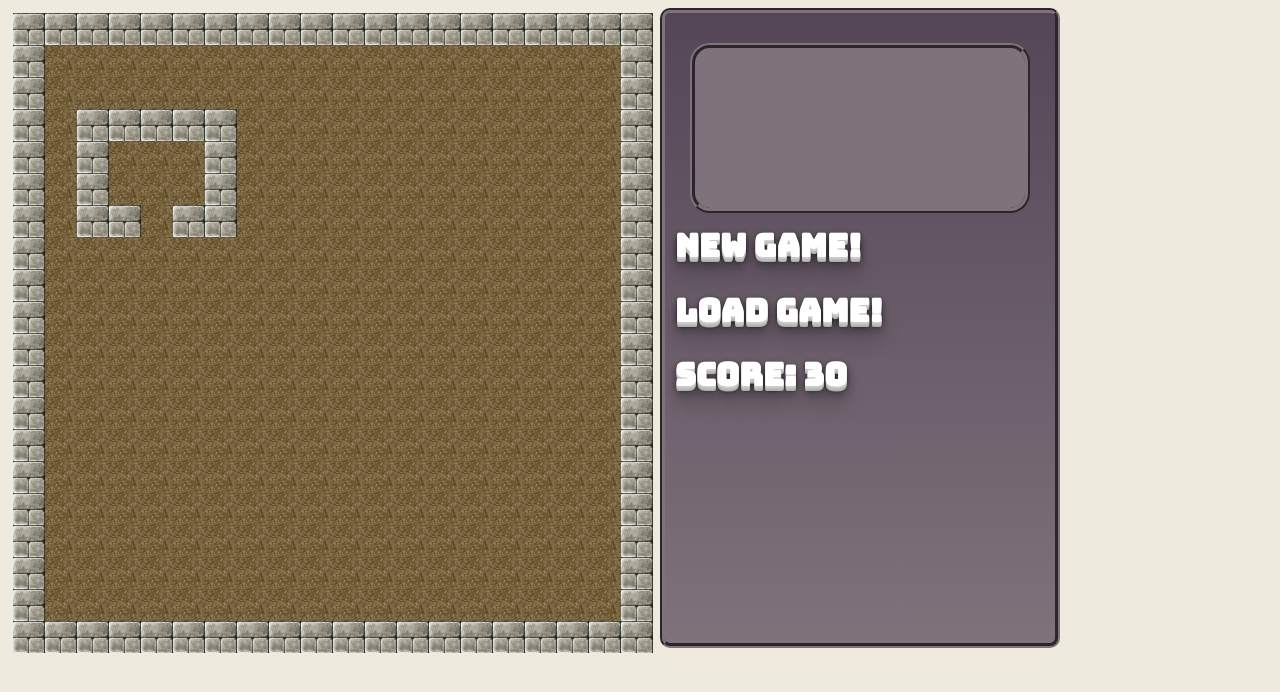
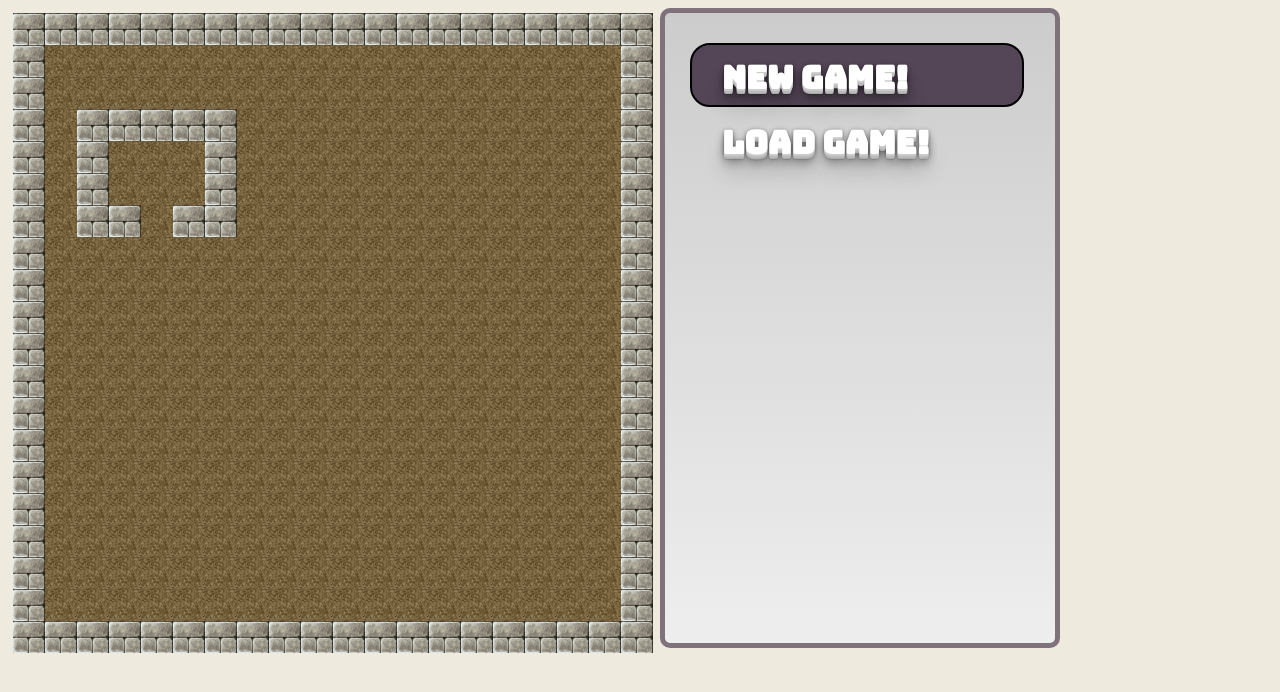
Before and after one commit to natelw/WDI_PROJECT_1, a PHP site: page / in a window 1280 px wide. Shown: the top 692 px of the page. Run offline with PHP 8.4, Linux system fonts and the light colour scheme; some web fonts are replaced.

Commit message:
style experiments

```diff
--- a/css/style.css
+++ b/css/style.css
@@ -12,11 +12,11 @@ body {
 .control {
 width:390px;
 height: 630px;
-border: 5px groove #7f727b;
+border: 5px solid #7f727b;
 position: fixed;
 left: 660px;
-background:linear-gradient(#544657, #7f727b);
-background-color:#544657 ;
+background:linear-gradient(#ccc, #eee);
+background-color:#ccc;
 border-radius: 10px;
 }
 
@@ -24,11 +24,15 @@ border-radius: 10px;
 position: relative;
 top: 30px;
 left: 25px;
-border: 5px ridge #7f727b;
 width:330px;
-height: 160px;
-background-color: #7f727b;
+height: 60px;
+background-color: #544657;
 border-radius: 20px;
+  -moz-box-shadow:     inset 0px 0px 10px #544657;
+  -webkit-box-shadow:  inset 0px 0px 10px #544657;
+  box-shadow:          inset 0px 0px 10px #544657;
+  border: 2px solid black;
+
 
 }
 /* #f0731e
@@ -39,8 +43,8 @@ font-family: 'Bungee Hairline', cursive;
 .title {
   font-family: 'Bungee', cursive;
   position: relative;
-  left: 10px;
-  top: 20px;
+  left: 30px;
+  top: -10px;
   color: white;
   font-weight: bold;
   color:white;
--- a/index.html
+++ b/index.html
@@ -11,10 +11,10 @@
       <main>
       <div id="container" class="container"></div>
         <div id="control" class="control">
-          <div class="titlelogo"></div>
-          <h1 class="title">New Game!</h1>
-          <h1 class="title">Load Game!</h1>
-          <h1 class="title">Score: 30</h1>
+          <div class="titlelogo">
+            <h1 class="title">New Game!</h1>
+            <h1 class="title">Load Game!</h1>
+        </div>
 
 
 
```
